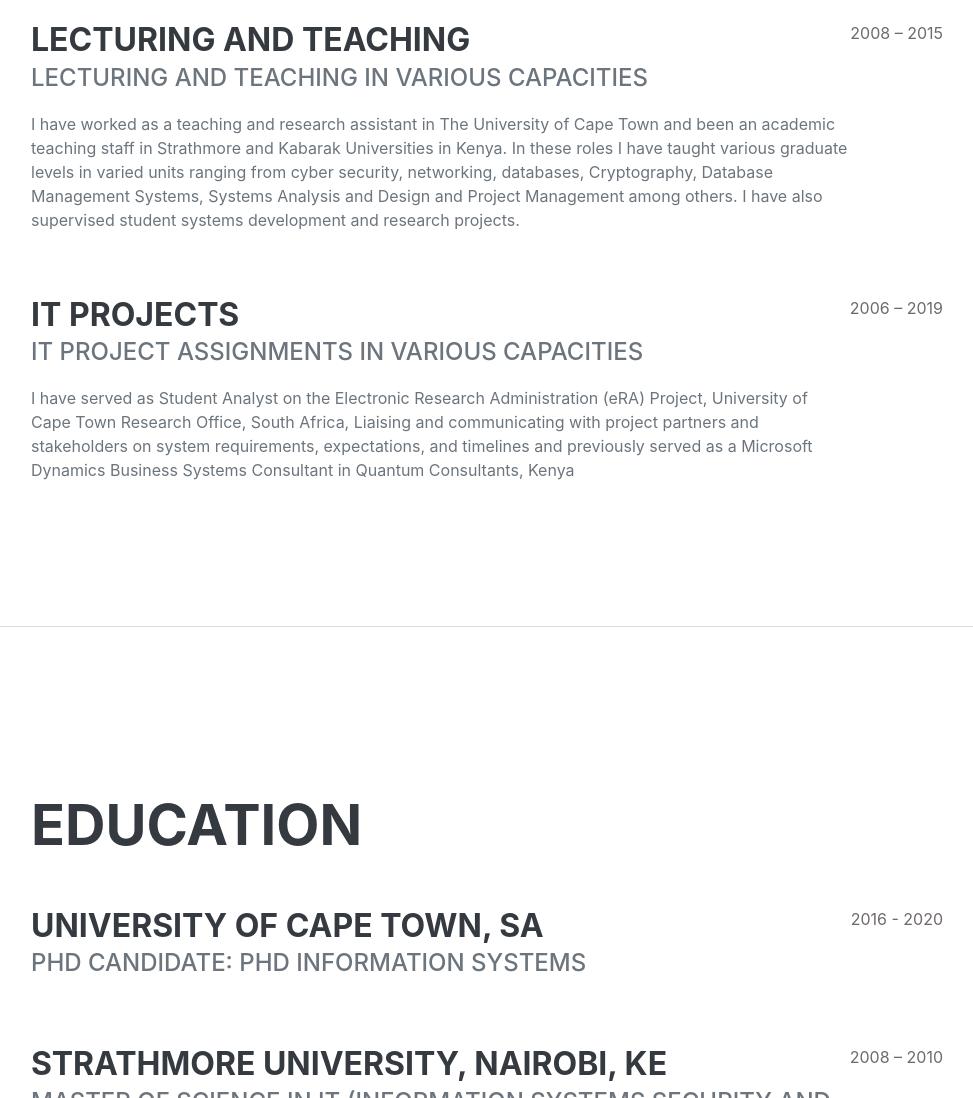
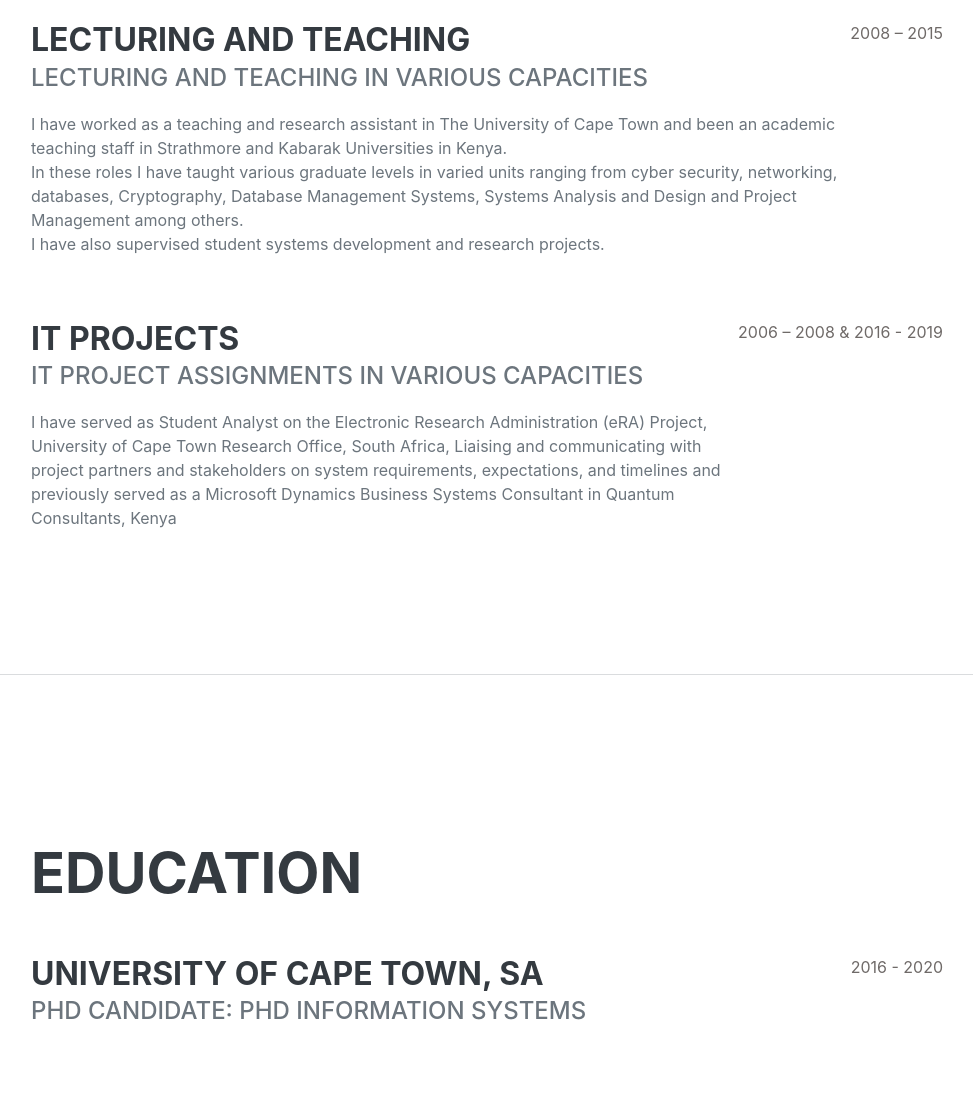
Before and after one commit to kawinita/kawinita.github.io, a plain HTML site: page index.html in a window 1280 px wide. Shown: the part 1776-2874 px from the top of the page, without its empty margins (289-1262 px from the left). Drawn offline with nearby package versions, Linux system fonts and the light colour scheme; some icons are missing; a web font is replaced by a local one.

Commit message:
Changes to Experience
Lecturing and Teaching Section

```diff
--- a/index.html
+++ b/index.html
@@ -97,8 +97,8 @@ My research interests include ICT for Development (ICT4D), Human-technology inte
                             <div class="subheading mb-3">Lecturing and teaching in various capacities</div>
                             <p>
 
-                              I have worked as a teaching and research assistant in The University of Cape Town and been an academic teaching staff in Strathmore and Kabarak Universities in Kenya.
-                              In these roles I have taught various graduate levels in varied units ranging from cyber security, networking, databases, Cryptography, Database Management Systems, Systems Analysis and Design and Project Management among others.
+                              I have worked as a teaching and research assistant in The University of Cape Town and been an academic teaching staff in Strathmore and Kabarak Universities in Kenya. <br>
+                              In these roles I have taught various graduate levels in varied units ranging from cyber security, networking, databases, Cryptography, Database Management Systems, Systems Analysis and Design and Project Management among others.<br>
                               I have also supervised student systems development and research projects.
                             </p>
 
@@ -119,7 +119,7 @@ My research interests include ICT for Development (ICT4D), Human-technology inte
 
 
                         </div>
-                        <div class="flex-shrink-0"><span class="text-primary"> 2006 – 2019</span></div>
+                        <div class="flex-shrink-0"><span class="text-primary"> 2006 – 2008 & 2016 - 2019</span></div>
                     </div>
 
 
```
